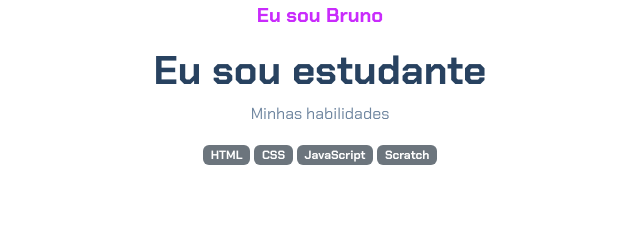
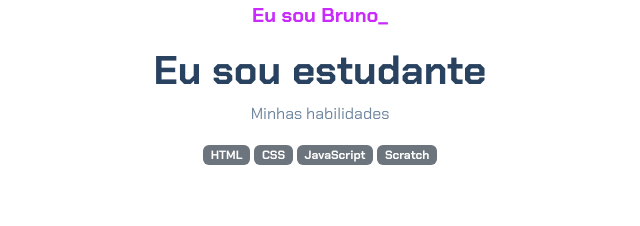
Before and after one commit to bruno200710/portf-lio, a plain HTML site: page index.html in a window 1280 px wide. Shown: the top 226 px of the page, 320-960 px from the left. Drawn offline with nearby package versions, Linux system fonts and the light colour scheme; files whose address does not match are found by name.

Commit message:
Update index.html

```diff
--- a/index.html
+++ b/index.html
@@ -12,7 +12,7 @@
 
 <body>
     <header class="container text-center">
-        <p class="lead">Eu sou Bruno</p>
+        <p class="lead">Eu sou Bruno_</p>
         <h1>Eu sou estudante</h1>
         <p>Minhas habilidades</p>
         <div>
```
